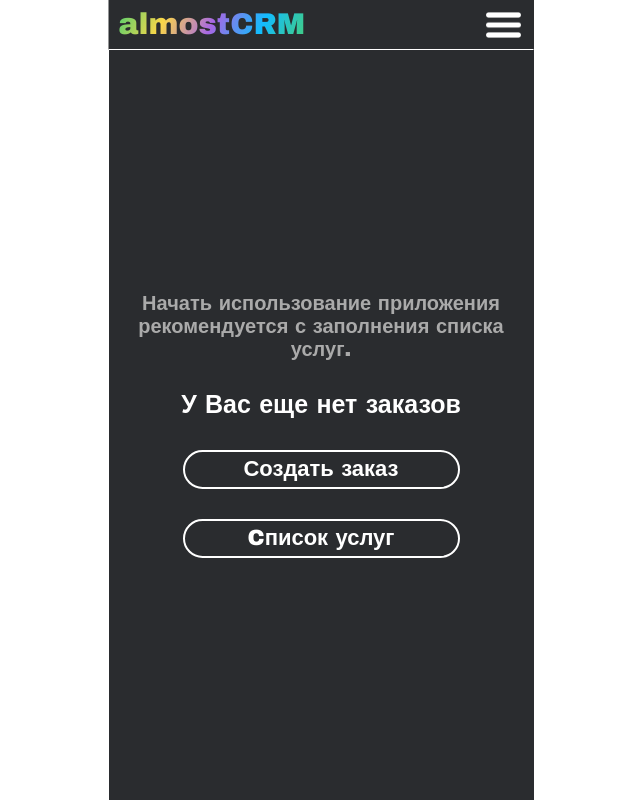
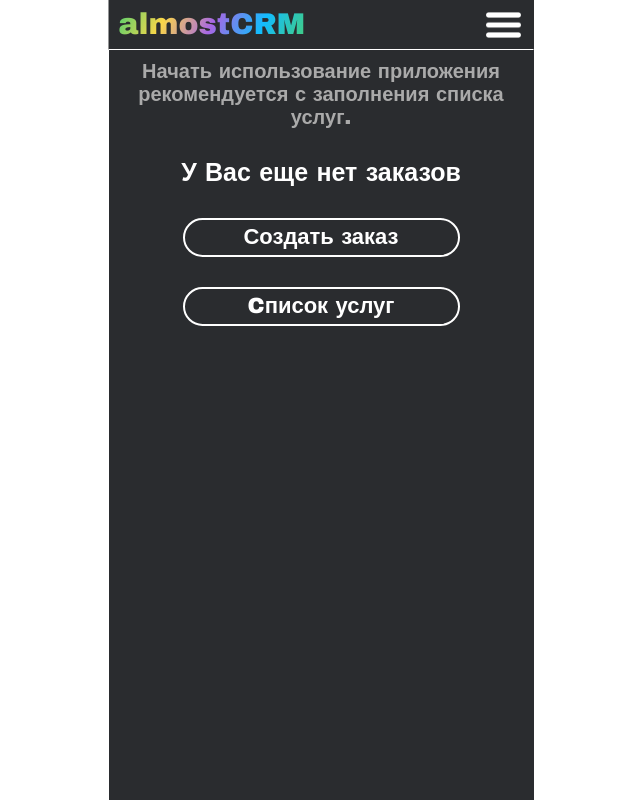
Before and after one commit to Zoytz/rcounter, a React (Create React App) app: page /#/ in a window 1280 px wide. Shown: the whole page, without its empty margins (319-959 px from the left). Built offline with nearby package versions, Linux system fonts and the light colour scheme.

Commit message:
feat: added flex to page, floorP to room card

```diff
--- a/src/components/App/App.css
+++ b/src/components/App/App.css
@@ -2,14 +2,16 @@
   --main-bg-color: #2A2C2F;
   --main-text-color: #fff;
   --secondary-text-color: #AAAAAA;
-  --main-gradient: linear-gradient(115deg,#4fcf70,#fad648,#a767e5,#12bcfe,#44ce7b);
+  --main-gradient: linear-gradient(115deg, #4fcf70, #fad648, #a767e5, #12bcfe, #44ce7b);
 }
 
 .page {
+  display: flex;
+  flex-direction: column;
   background-color: var(--main-bg-color);
   max-width: 425px;
   width: 100%;
-  height: 100vh;
+  min-height: 100vh;
   margin: 0 auto;
   font-family: "Arial Black", Gadget, sans-serif;
   font-weight: bold;
@@ -19,7 +21,7 @@
   position: relative;
 }
 
-.page__list  {
+.page__list {
   margin: 0;
   padding: 0;
   list-style: none;
--- a/src/components/RoomCard/RoomCard.css
+++ b/src/components/RoomCard/RoomCard.css
@@ -74,7 +74,7 @@
   background-position: center center;
   background-size: 20px;
   background-repeat: no-repeat;
-  border: 1px solid #000;
+  border: none;
   height: 100%;
   border-radius: 6px;
   box-sizing: border-box;
--- a/src/components/RoomCard/RoomCard.tsx
+++ b/src/components/RoomCard/RoomCard.tsx
@@ -122,6 +122,7 @@ const RoomCard: FC<PropsType> = React.memo(({ currentRoom, handleDeleteRoom, ser
       <p className="room__info">Площадь стен:<span className="room__span">
         {currentRoom.roomWallS.toFixed(2)} кв./м.</span></p>
       <p className="room__info">Площадь потолка/пола:<span className="room__span">{currentRoom.roomCeilingS.toFixed(2)} кв./м.</span></p>
+      <p className="room__info">Периметр потолка/пола:<span className="room__span">{currentRoom.roomCeilingP.toFixed(2)} кв./м.</span></p>
       <p className="room__info">Стоимость работ:<span className="room__span">{currentCash.toFixed(0)} руб.</span></p>
       <h3 className="room__subtitle">Услуги:</h3>
 
```
